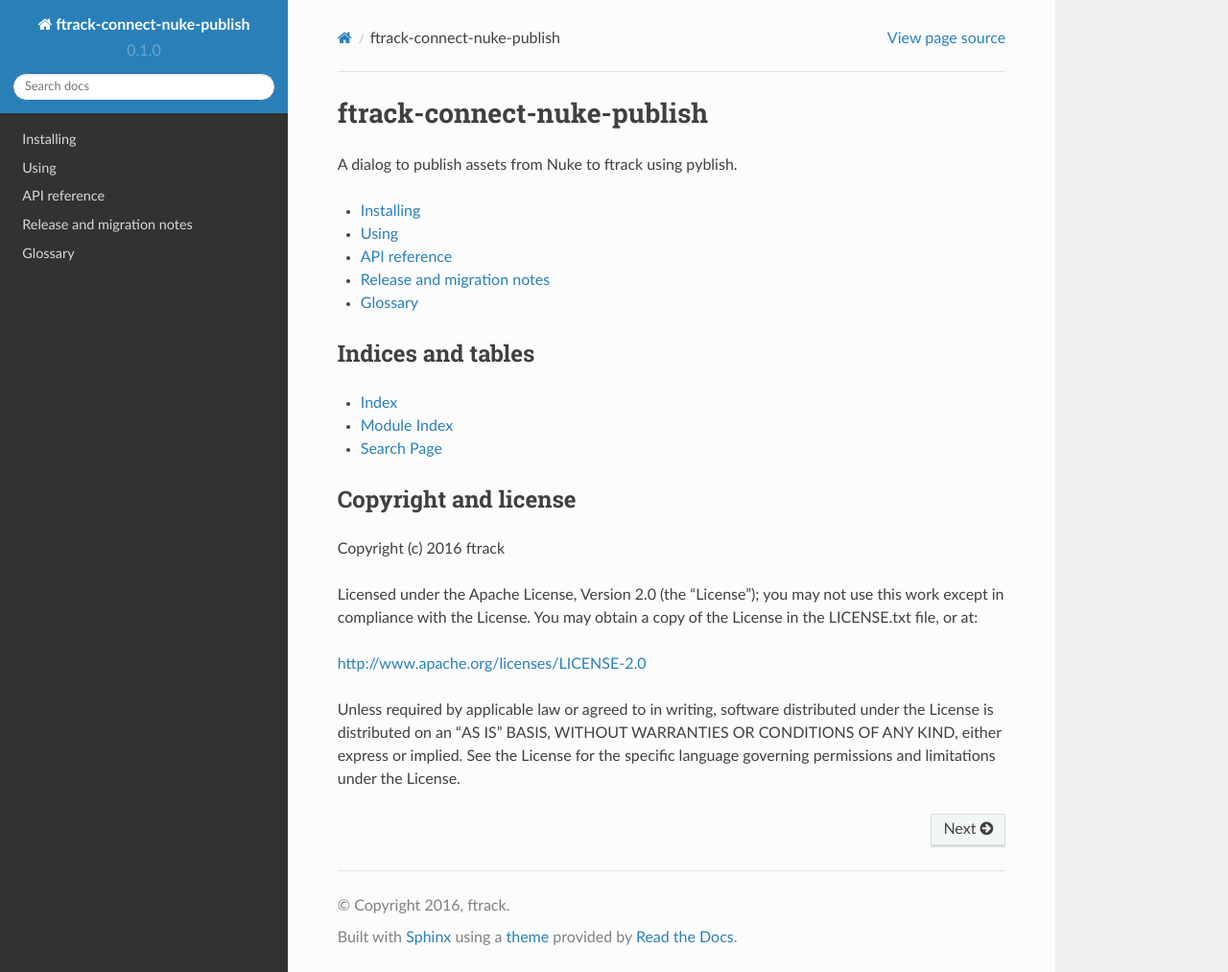
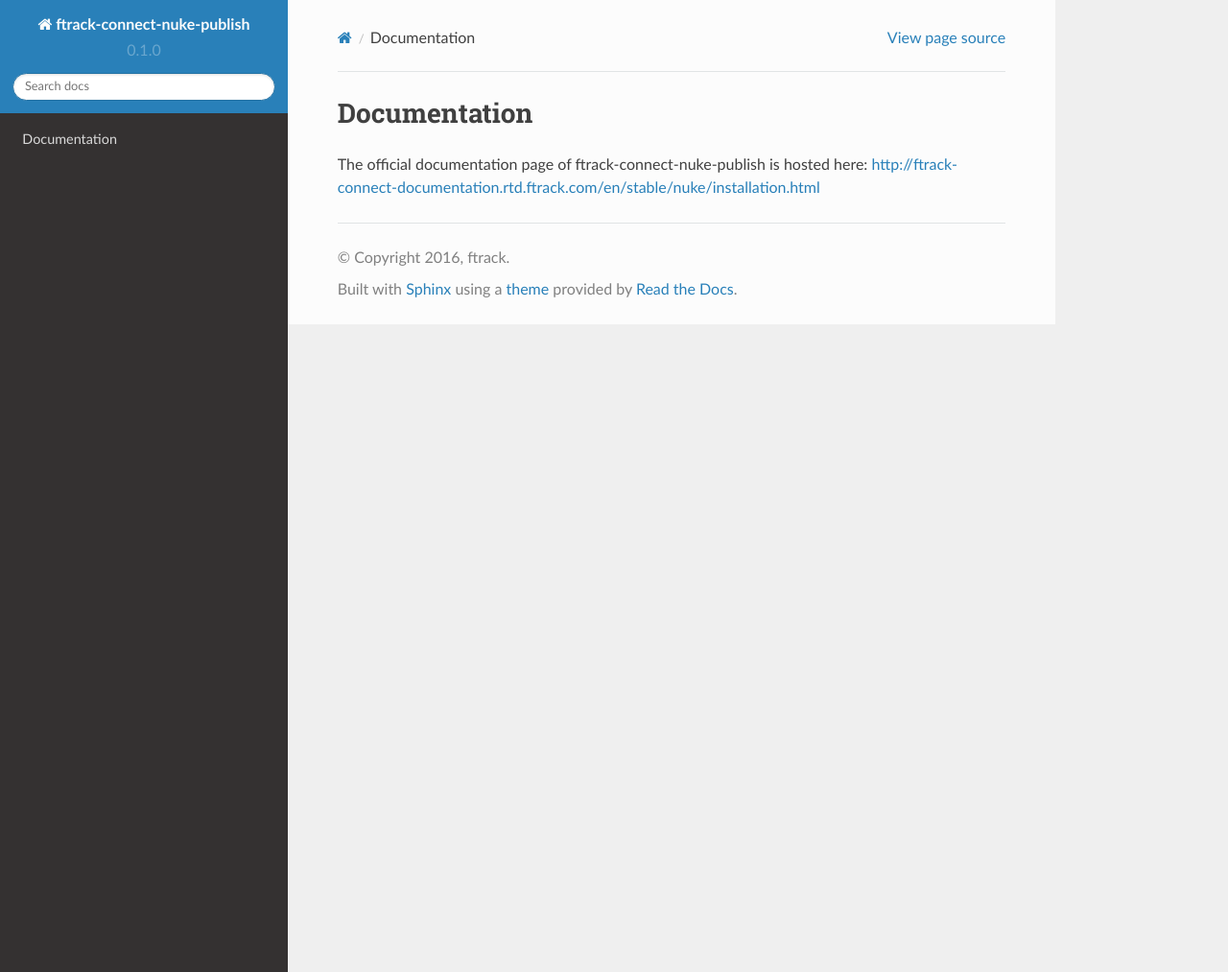
Before and after one commit to ftrackhq/ftrack-connect-nuke-publish, a Sphinx documentation site: the page built from doc/index.rst, in a window 1280 px wide and 1013 px high. Shown: the whole window at 96% size. Built offline with Sphinx 7.4.7 and the Read the Docs theme 2.0.0, drawn with Linux system fonts in a browser that asks for light colours.

Commit message:
Update docs

```diff
--- a/doc/glossary.rst
+++ /dev/null
@@ -1,8 +0,0 @@
-..
-    :copyright: Copyright (c) 2016 ftrack
-
-********
-Glossary
-********
-
-.. glossary::
--- a/doc/index.rst
+++ b/doc/index.rst
@@ -1,42 +1,9 @@
 ..
     :copyright: Copyright (c) 2016 ftrack
 
-###############################
-ftrack-connect-nuke-publish
-###############################
+*************
+Documentation
+*************
 
-A dialog to publish assets from Nuke to ftrack using pyblish.
-
-.. toctree::
-    :maxdepth: 1
-
-    installing
-    using
-    api_reference/index
-    release/index
-    glossary
-
-******************
-Indices and tables
-******************
-
-* :ref:`genindex`
-* :ref:`modindex`
-* :ref:`search`
-
-*********************
-Copyright and license
-*********************
-
-Copyright (c) 2016 ftrack
-
-Licensed under the Apache License, Version 2.0 (the "License"); you may not use
-this work except in compliance with the License. You may obtain a copy of the
-License in the LICENSE.txt file, or at:
-
-http://www.apache.org/licenses/LICENSE-2.0
-
-Unless required by applicable law or agreed to in writing, software distributed
-under the License is distributed on an "AS IS" BASIS, WITHOUT WARRANTIES OR
-CONDITIONS OF ANY KIND, either express or implied. See the License for the
-specific language governing permissions and limitations under the License.
+The official documentation page of ftrack-connect-nuke-publish is hosted here:
+http://ftrack-connect-documentation.rtd.ftrack.com/en/stable/nuke/installation.html
--- a/doc/release/migration.rst
+++ /dev/null
@@ -1,10 +0,0 @@
-..
-    :copyright: Copyright (c) 2016 ftrack
-
-.. _release/migration:
-
-***************
-Migration notes
-***************
-
-No migration notes required at this time.
--- a/doc/release/release_notes.rst
+++ /dev/null
@@ -1,10 +0,0 @@
-..
-    :copyright: Copyright (c) 2016 ftrack
-
-.. _release/release_notes:
-
-*************
-Release Notes
-*************
-
-.. release:: Upcoming
--- a/doc/using.rst
+++ /dev/null
@@ -1,8 +0,0 @@
-..
-    :copyright: Copyright (c) 2016 ftrack
-
-.. _using:
-
-*****
-Using
-*****
```
Also changed, not shown: README.rst (+3 -10 lines), doc/api_reference/index.rst (deleted, +0 -20 lines), doc/installing.rst (deleted, +0 -68 lines), doc/release/index.rst (deleted, +0 -17 lines).
